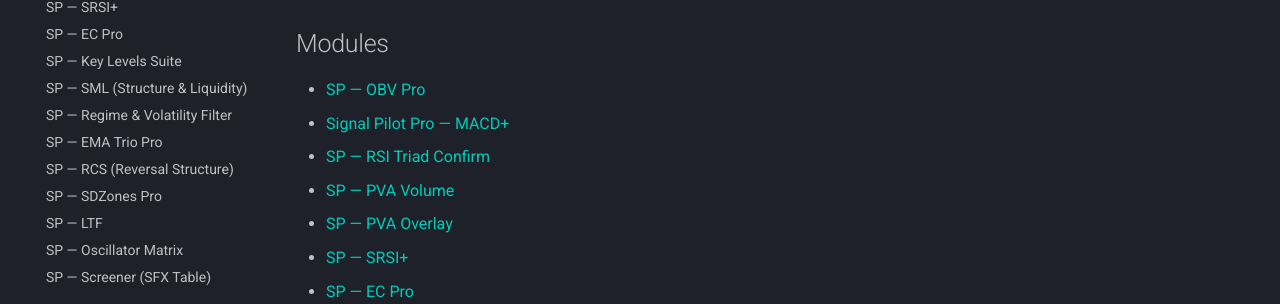
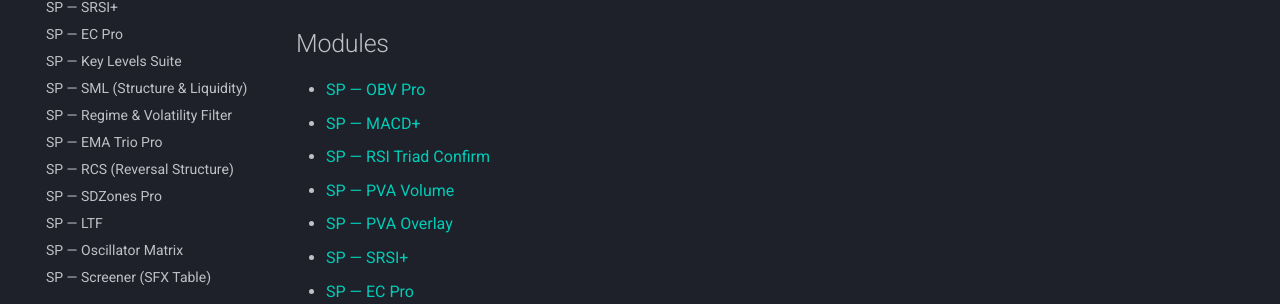
Before and after one commit to Signalpilot/signalpilot-docs, an MkDocs documentation site: the page built from docs/index.md, in a window 1280 px wide and 1120 px high. Shown: the part 328-632 px from the top of the window. Built offline with MkDocs 1.6.1 and Material for MkDocs 9.7.7, drawn with Linux system fonts in a browser that asks for light colours; comment, search, counter and statistics services are not loaded.

Commit message:
Update index.md

```diff
--- a/docs/index.md
+++ b/docs/index.md
@@ -8,7 +8,7 @@ See the bias, read the pressure, time the move—without the noise.
 
 ## Modules
 - [SP — OBV Pro](sp-obv-pro.md)
-- [Signal Pilot Pro — MACD+](spp-macd-plus.md)
+- [SP — MACD+](spp-macd-plus.md)
 - [SP — RSI Triad Confirm](sp-rsi-triad-confirm.md)
 - [SP — PVA Volume](sp-pva-volume.md)
 - [SP — PVA Overlay](sp-pva-overlay.md)
```
